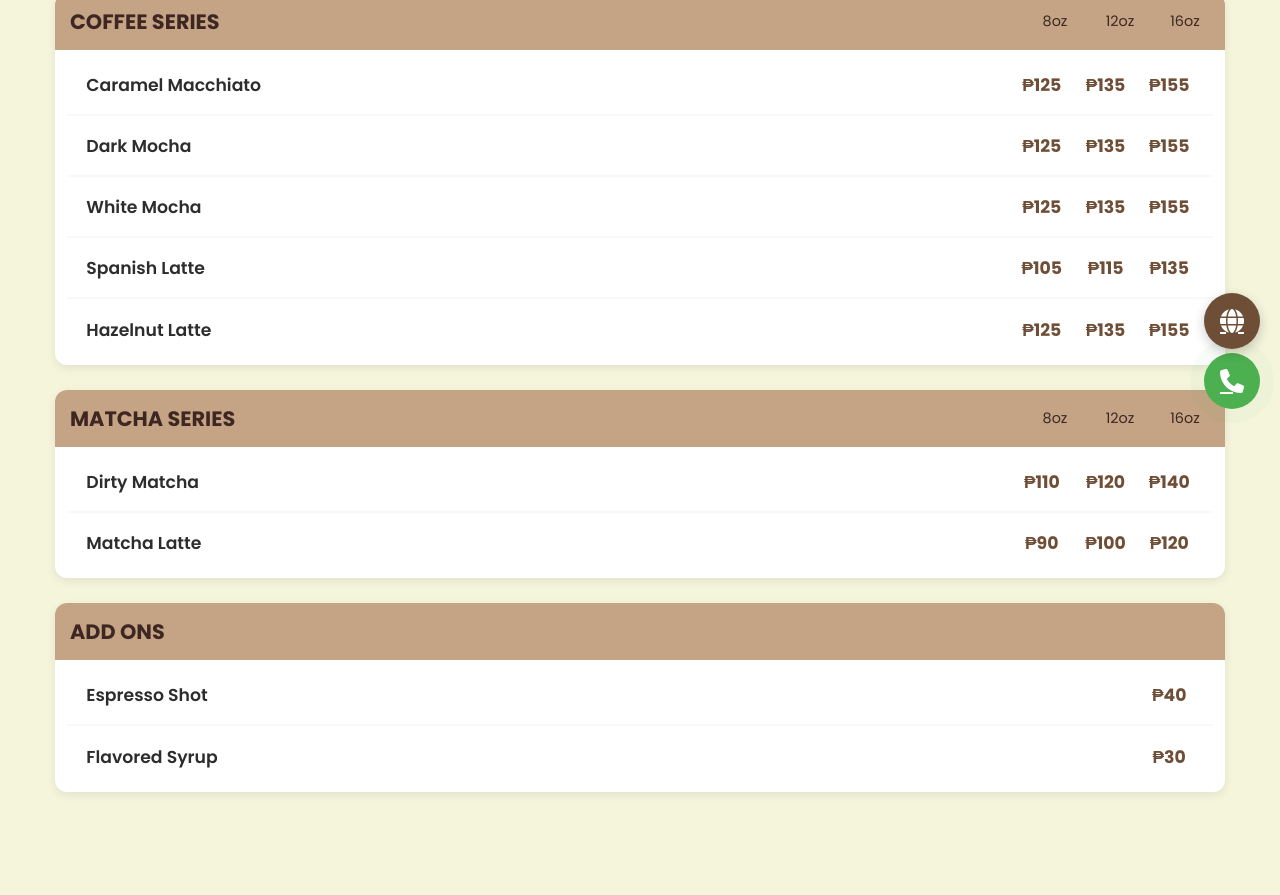
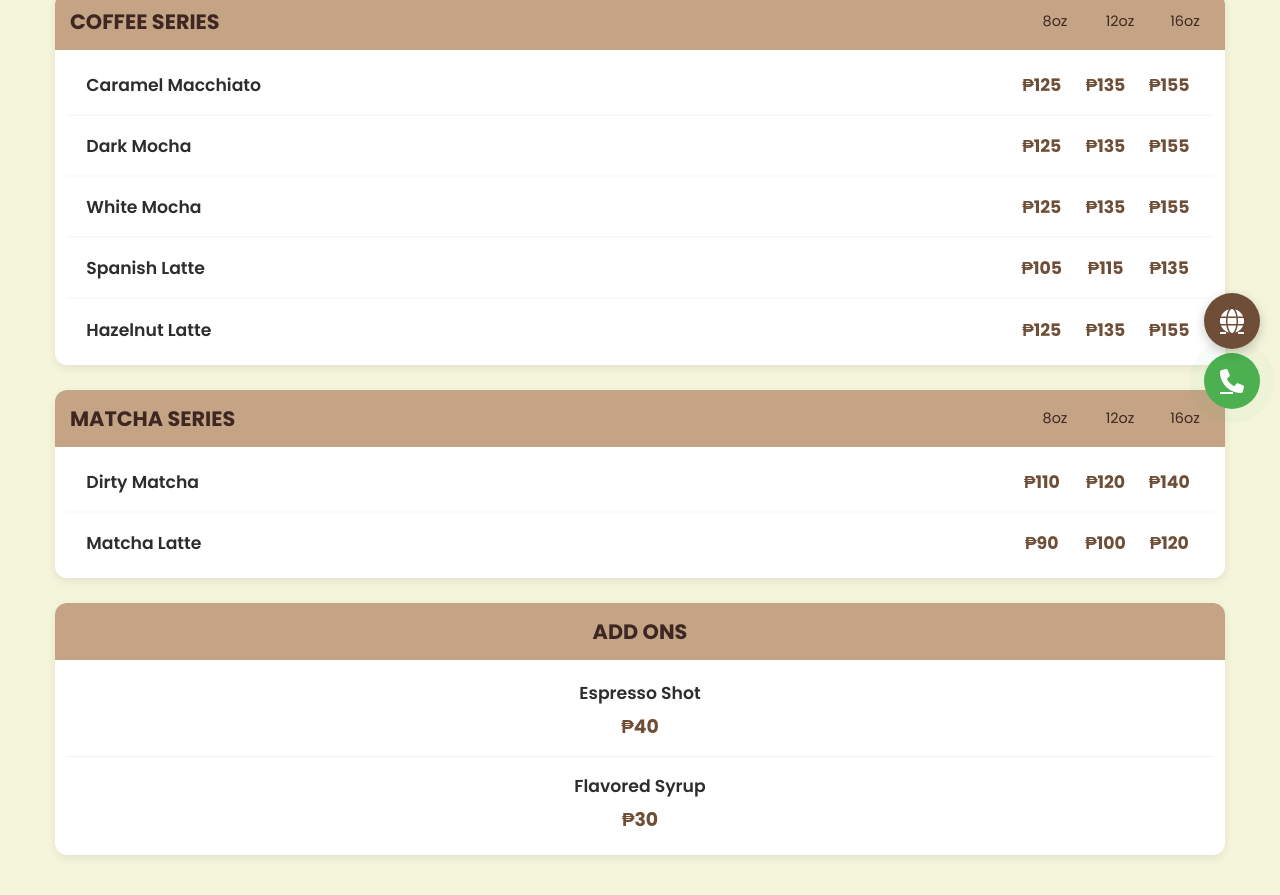
Before and after one commit to Digdi-Cafe/Menu, a plain HTML site: page index.html in a window 1280 px wide. Shown: the part 371-1266 px from the top of the page. Before the commit the page ends 1203 px from the top, so only its background shows below. Drawn offline with Linux system fonts and the light colour scheme.

Commit message:
Update styles.css

```diff
--- a/styles.css
+++ b/styles.css
@@ -522,3 +522,43 @@ main {
 .float-website:active {
     transform: scale(0.95);
 }
+
+/* Add-ons specific styling */
+#addons .menu-item {
+    flex-direction: column;
+    align-items: center;
+    text-align: center;
+    padding: 12px 15px;
+}
+
+#addons .item-prices {
+    justify-content: center;
+    width: 100%;
+    margin-top: 5px;
+}
+
+#addons .price {
+    margin: 0 5px;
+    font-size: 1.1rem;
+}
+
+#addons .section-header {
+    justify-content: center;
+}
+
+#addons .section-title {
+    width: 100%;
+    text-align: center;
+}
+
+/* For tablet and desktop */
+@media (min-width: 768px) {
+    #addons .menu-item {
+        padding: 14px 20px;
+    }
+
+    #addons .price {
+        font-size: 1.2rem;
+        margin: 0 10px;
+    }
+}
```
